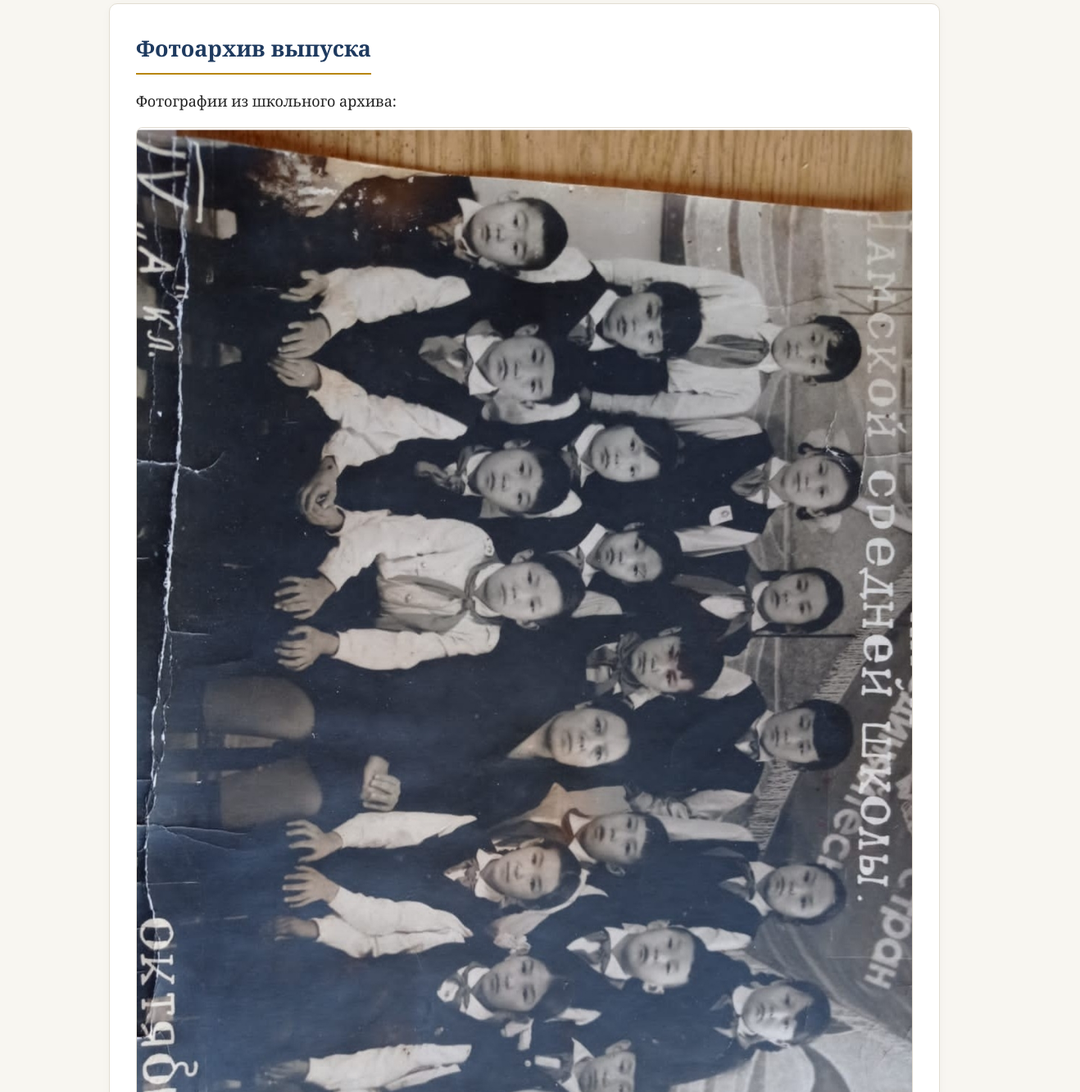
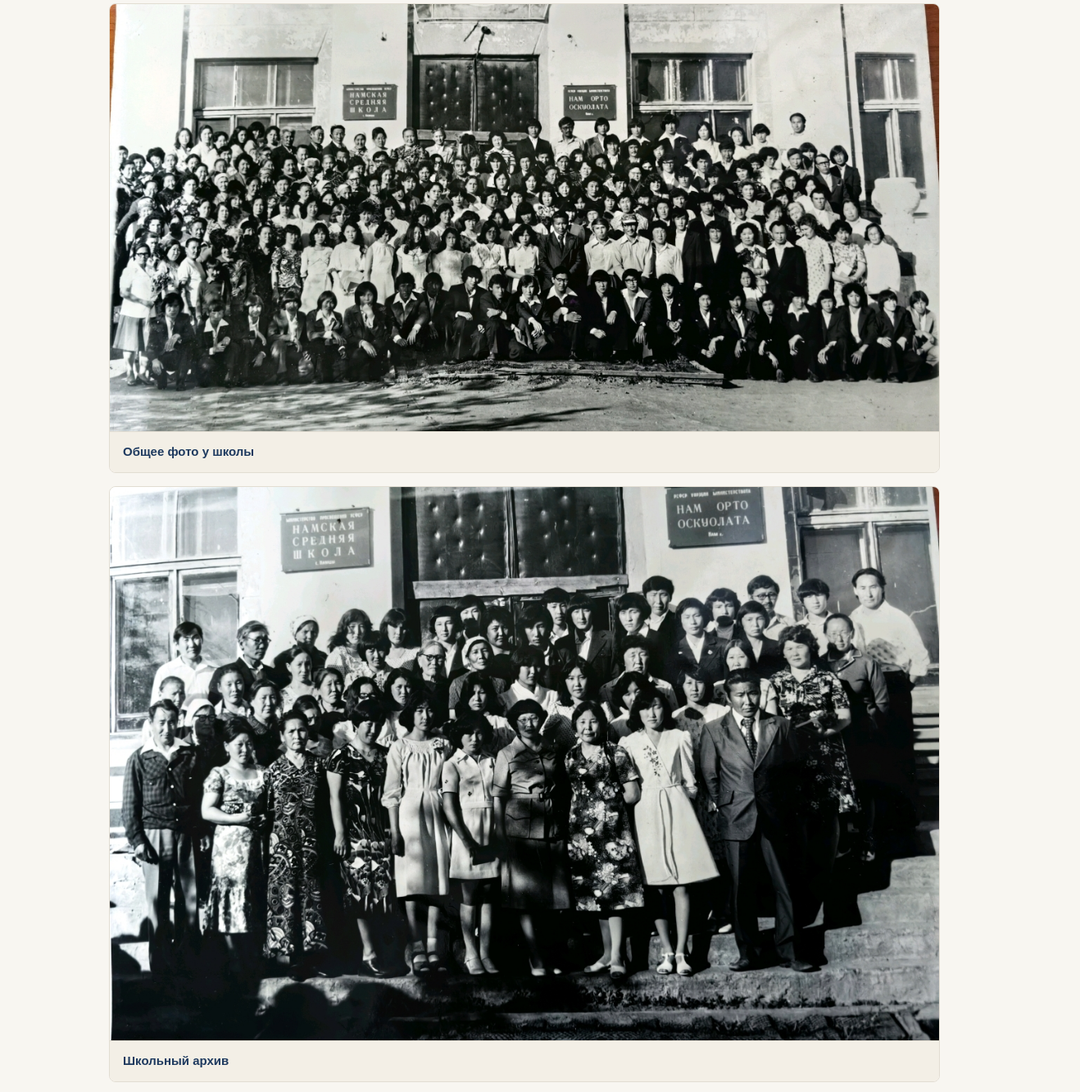
Before and after one commit to saydi19620107-lab/Nam-1979, a plain HTML site: page index.html in a window 1280 px wide. Shown: the part 1828-3160 px from the top of the page at 82% size, 1318 px wide, since content can reach past the window. Drawn offline with Linux system fonts and the light colour scheme.

Commit message:
Update index.html

```diff
--- a/index.html
+++ b/index.html
@@ -466,17 +466,19 @@
           <p>Воспоминания и слова благодарности дополняются.</p>
         </div>
       </div>
-    </section>
+    </section><div class="photo-card">
+  <img src="Screenshot_20261121_214551.jpg" alt="Общее фото у школы">
+  <div class="photo-caption">Общее фото у школы</div>
+</div>
+<div class="photo-card">
+  <img src="Screenshot_20261121_214459.jpg" alt="Школьный архив">
+  <div class="photo-caption">Школьный архив</div>
+</div>
+<div class="photo-card">
+  <img src="Screenshot_20261122_194117.jpg" alt="Октябрь 1972 г. — IV «А» класс, Намская средняя школа" style="transform: rotate(90deg); max-width: 75%; margin: 24px auto;">
+  <div class="photo-caption">Октябрь 1972 г. — IV «А» класс, Намская средняя школа</div>
+</div>
 
-    <section id="photos">
-      <h2>Фотоархив выпуска</h2>
-      <p>Фотографии из школьного архива:</p>
-
-      <div class="photo-card">
-        <img src="Screenshot_20261122_194117.jpg" alt="Октябрь 1972 г. — IV «А» класс, Намская средняя школа">
-
-        <div class="photo-caption">Октябрь 1972 г. — IV «А» класс, Намская средняя школа</div>
-      </div><div class="photo-card">
 <img src="Screenshot_20261121_214459.jpg" alt="Фото 1">
 <div class="photo-caption">Школьный архив</div>
 </div>
```
